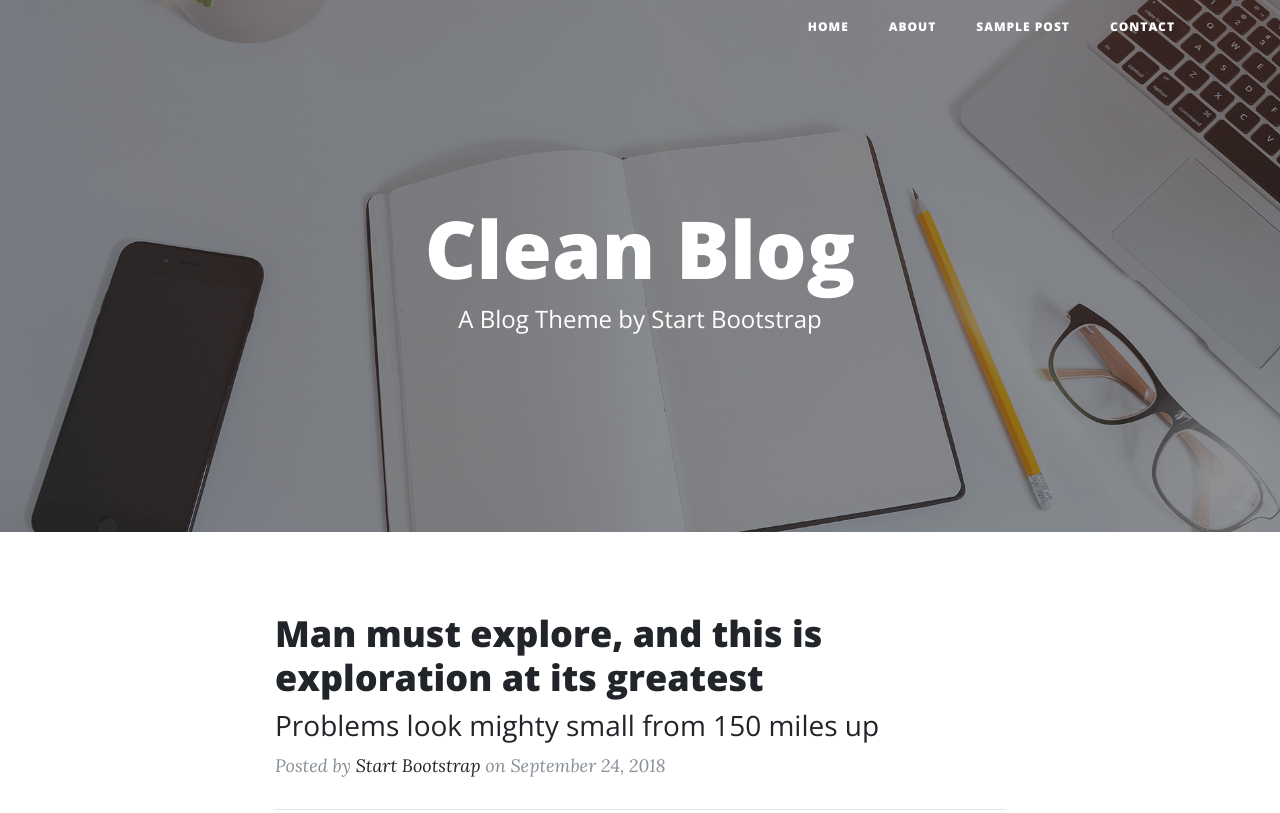
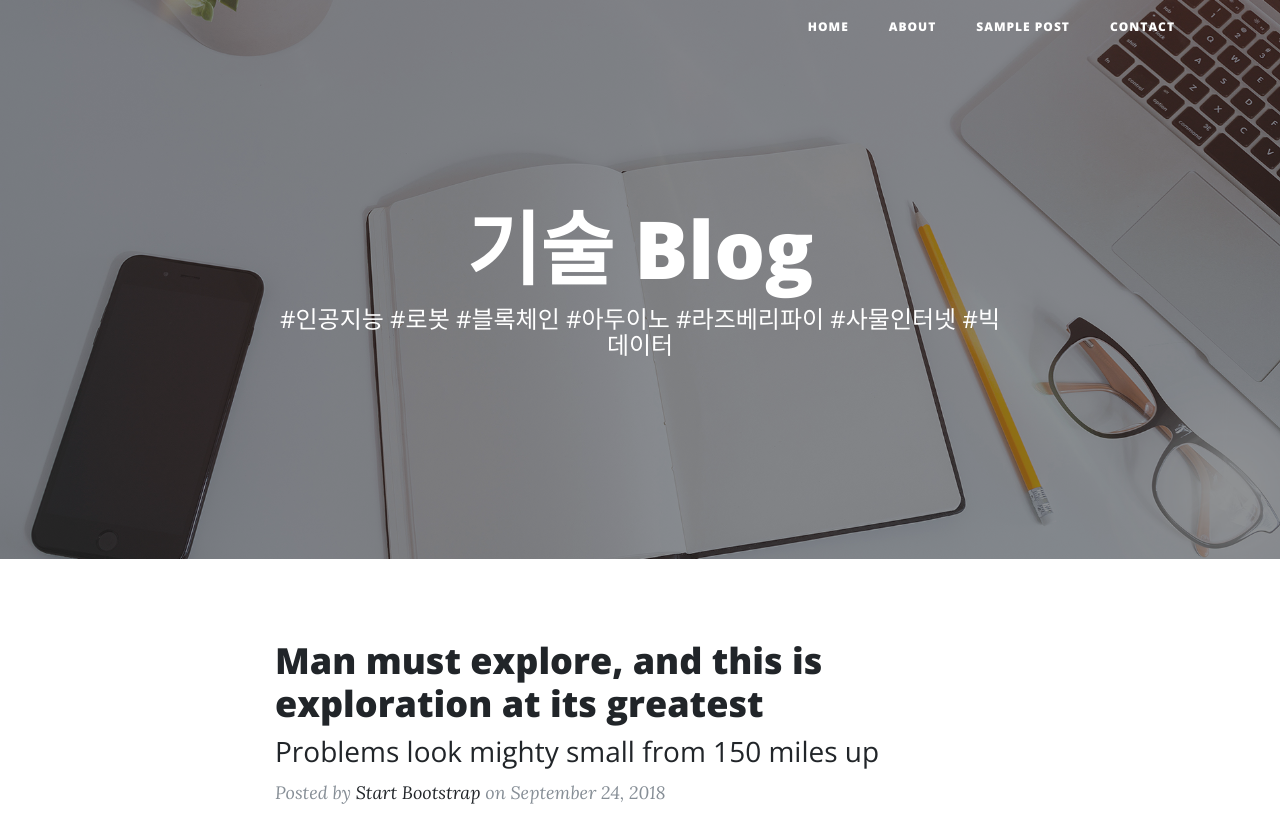
Before and after one commit to robertchoi/robertchoi.github.io, a website: page index.html in a window 1280 px wide. Shown: the top 813 px of the page. Drawn offline with nearby package versions, Linux system fonts and the light colour scheme.

Commit message:
change main title

```diff
--- a/index.html
+++ b/index.html
@@ -59,8 +59,8 @@
         <div class="row">
           <div class="col-lg-8 col-md-10 mx-auto">
             <div class="site-heading">
-              <h1>Clean Blog</h1>
-              <span class="subheading">A Blog Theme by Start Bootstrap</span>
+              <h1>기술 Blog</h1>
+              <span class="subheading">#인공지능 #로봇 #블록체인 #아두이노 #라즈베리파이 #사물인터넷 #빅데이터</span>
             </div>
           </div>
         </div>
```
